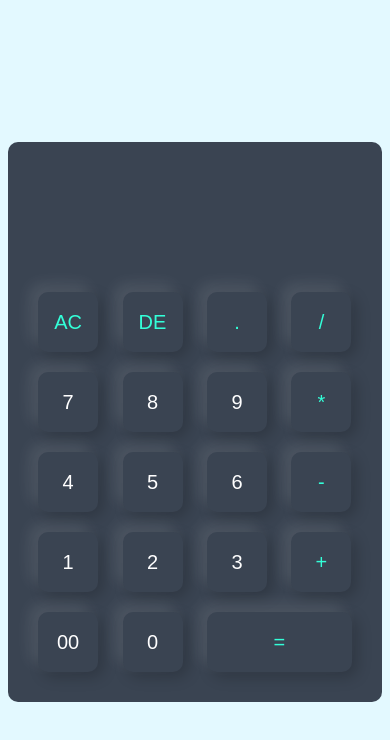
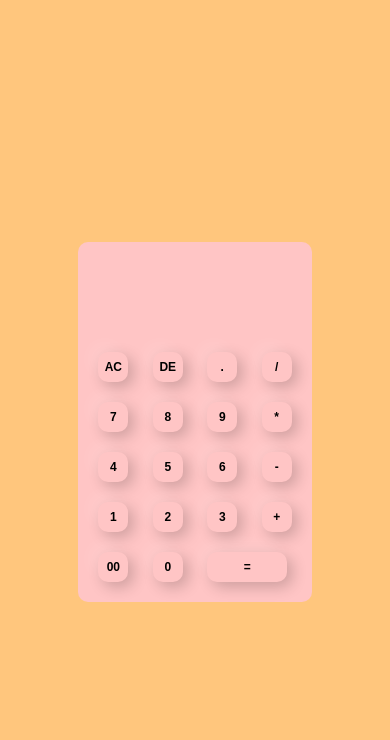
Before and after one commit to Danish-Yousafzai/Calculator, a plain HTML site: page index.html in a window 390 px wide. Drawn offline with Linux system fonts and the light colour scheme.

Commit message:
mobile responsive

```diff
--- a/style.css
+++ b/style.css
@@ -1,24 +1,27 @@
-*{
+* {
     padding: 0;
-    margin: 0;font-family: 'Poppins', sans-serif;
+    margin: 0;
+    font-family: 'Poppins', sans-serif;
     box-sizing: border-box;
 }
-.container{
+
+.container {
     width: 100%;
     height: 100vh;
-    background: #e3f9ff;
+    background: #ffc67d;
     display: flex;
     align-items: center;
     justify-content: center;
 }
 
-.calculator{
-    background: #3a4452;
+.calculator {
+    /* background: #3a4452; */
+    background: #ffc5c5;
     padding: 20px;
     border-radius: 10px;
+}
 
-}
-.calculator form input{
+.calculator form input {
     border: 0;
     outline: 0;
     width: 60px;
@@ -27,24 +30,67 @@
     box-shadow: -8px -8px 15px rgba(255, 255, 255, 0.1), 5px 5px 15px rgba(0, 0, 0, 0.2);
     background: transparent;
     font-size: 20px;
-    color: white;
+    font-weight: bold;
     cursor: pointer;
     margin: 10px;
 }
-form .display{
+
+form .display {
     display: flex;
     justify-content: flex-end;
     margin: 20px 0;
 }
-form .display input{
+
+form .display input {
     text-align: right;
     flex: 1;
     font-size: 45px;
     box-shadow: none;
 }
-form input.equal{
+
+form input.equal {
     width: 145px;
 }
- form input.operator{
-   color: #33ffd8;
+
+form input.operator {
+    color: black;
+    font-weight: bold;
 }
+
+/* Media queries for mobile responsiveness */
+
+/* For screens with a maximum width of 768px (tablets and smaller) */
+@media only screen and (max-width: 768px) {
+    .calculator {
+        padding: 15px;
+    }
+    .calculator form input {
+        width: 40px;
+        height: 40px;
+        font-size: 15px;
+    }
+    form .display input {
+        font-size: 30px;
+    }
+    form input.equal {
+        width: 100px;
+    }
+}
+
+/* For screens with a maximum width of 480px (mobile phones) */
+@media only screen and (max-width: 480px) {
+    .calculator {
+        padding: 10px;
+    }
+    .calculator form input {
+        width: 30px;
+        height: 30px;
+        font-size: 12px;
+    }
+    form .display input {
+        font-size: 20px;
+    }
+    form input.equal {
+        width: 80px;
+    }
+}
```
